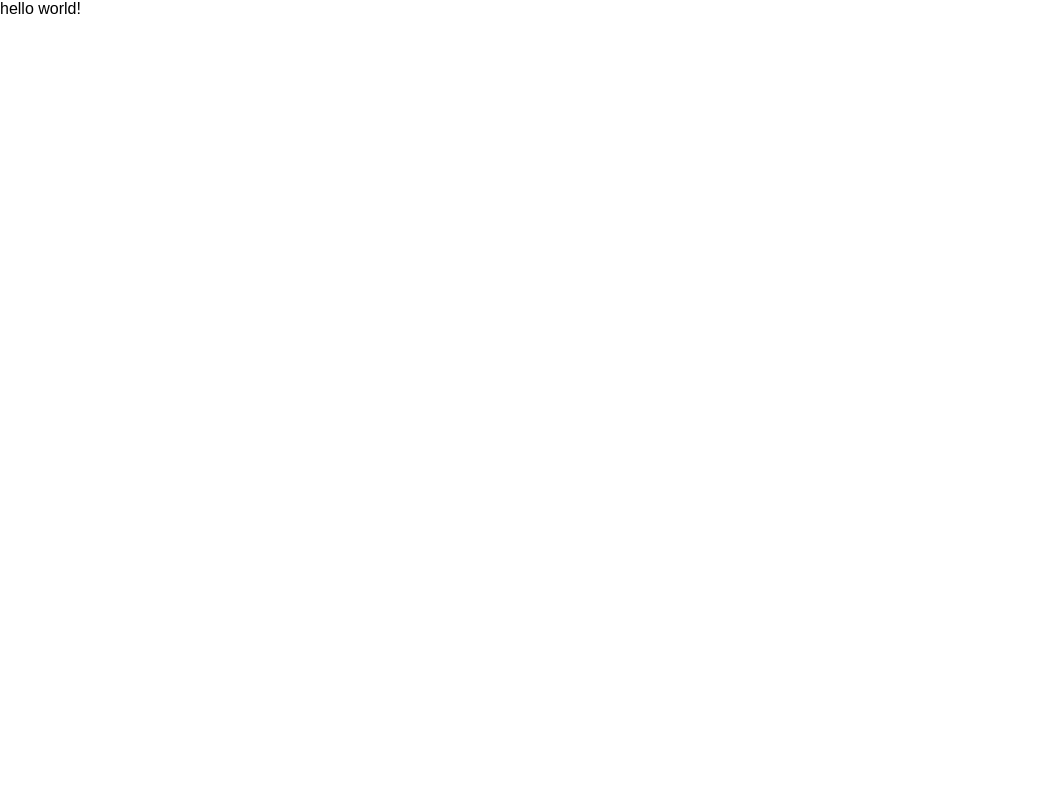
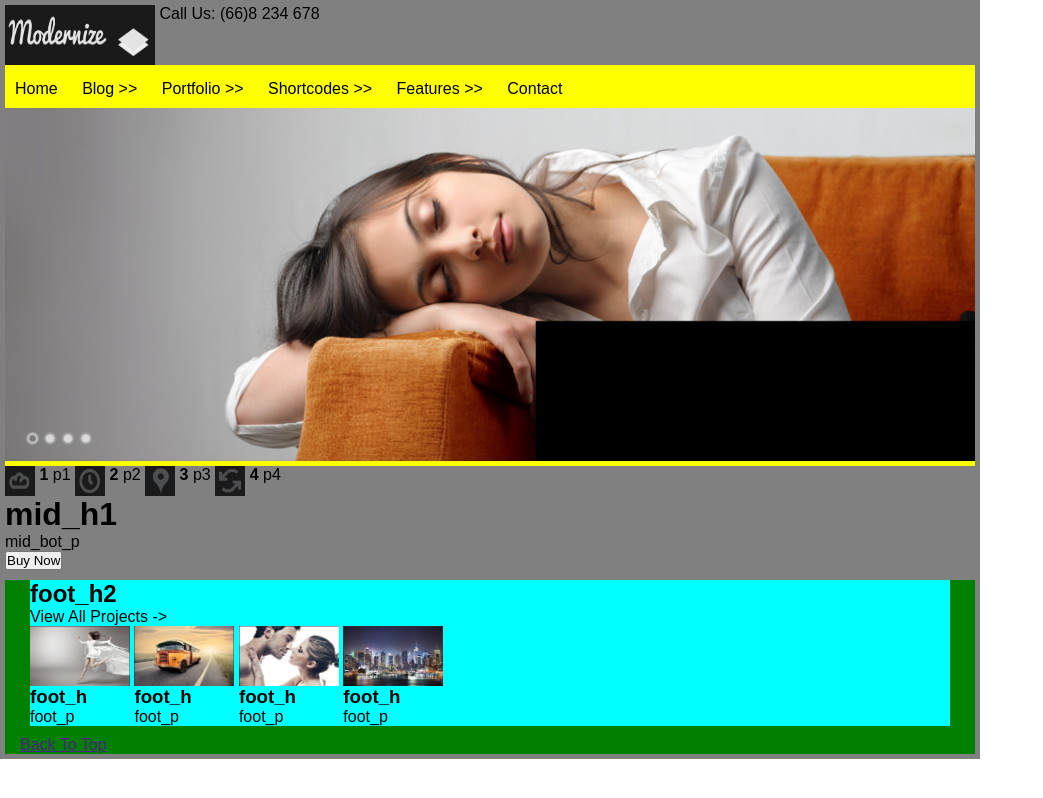
Before and after one commit to Agedob/Belt_Exam, a plain HTML site: page index.html in a window 1280 px wide. Shown: the whole page, without its empty margins (0-1043 px from the left). Drawn offline with Linux system fonts and the light colour scheme.

Commit message:
html done

```diff
--- a/index.html
+++ b/index.html
@@ -7,5 +7,71 @@
      </head>
     <body>
         <div id="container">
+        <div id="body">
             <div id="head">
-                <p>hello world!</p>
+                <img src="images/logo.png" alt="modernize logo" id="logo">
+                <p id="head_p">
+                    Call Us: (66)8 234 678
+                </p>
+            </div>
+            <div id="main">
+                <div id="menu_bar">
+                    <div id="menu_text">
+                        <p class="menu_p">Home</p>
+                        <p class="menu_p">Blog >></p>
+                        <p class="menu_p">Portfolio >></p>
+                        <p class="menu_p">Shortcodes >></p>
+                        <p class="menu_p">Features >></p>
+                        <p class="menu_p">Contact</p>
+                    </div>
+                    <img src="images/main_pic.png" alt="women on couch(tired") id="main_pic">
+                </div>
+                <div id="middle">
+                    <div id="mid_top">
+                            <img src="images/content_icon1.png" alt="cloud icon" id="cloud" class="icon">
+                            <h4 class="mid_h4">1</h4>
+                            <p class="mid_p">p1</p>
+                            <img src="images/content_icon2.png" alt="clock icon" id="clock" class="icon">
+                            <h4 class="mid_h4">2</h4>
+                            <p class="mid_p">p2</p>
+                            <img src="images/content_icon3.png" alt="pin icon" id="pin" class="icon">
+                            <h4 class="mid_h4">3</h4>
+                            <p class="mid_p">p3</p>
+                            <img src="images/content_icon4.png" alt="arrow icon" id="arrow" class="icon">
+                            <h4 class="mid_h4">4</h4>
+                            <p class="mid_p">p4</p>
+                    </div>
+                    <div id="mid_bot">
+                        <h1 id="mid_h1">mid_h1</h2>
+                        <p id="mid_bot_p">mid_bot_p</p>
+                        <button id="mid_but">Buy Now</button>
+                    </div>
+                </div>
+                <div id="footer">
+                    <div id="foot">
+                        <h2 id="foot_h2">foot_h2</h2>
+                        <p id="foot_head_p">View All Projects -></p>
+                        <div id="foot_1" class="foot_0">
+                            <img src="images/portfolio1.png" alt="Women dancing in white" id="port1" class="foot_img">
+                            <h3 class="foot_h">foot_h</h3>
+                            <p class="foot_p">foot_p</p>
+                        </div>
+                        <div id="foot_2" class="foot_0">
+                            <img src="images/portfolio2.png" alt="Bus driving away from sunset" id="port2" class="foot_img">
+                            <h3 class="foot_h">foot_h</h3>
+                            <p class="foot_p">foot_p</p>
+                        </div>
+                        <div id="foot_3" class="foot_0">
+                            <img src="images/portfolio3.png" alt="Male and female about to kiss" id="port3" class="foot_img">
+                            <h3 class="foot_h">foot_h</h3>
+                            <p class="foot_p">foot_p</p>
+                        </div>
+                        <div id="foot_4" class="foot_0">
+                            <img src="images/portfolio4.png" alt="Night shot of nyc from water" id="port4" class="foot_img">
+                            <h3 class="foot_h">foot_h</h3>
+                            <p class="foot_p">foot_p</p>
+                        </div>
+                    </div>
+                    <a href="">Back To Top</a>
+                </div>
+            </div>
--- a/styles.css
+++ b/styles.css
@@ -1,8 +1,86 @@
 *{
     margin: 0px;
     padding: 0px;
-    /* text-align: justify; */
     vertical-align: top;
     font-family: Arial, Helvetica, sans-serif;
-    /* color: white; */
    }
+
+#container{
+    padding: 5px;
+    width: 970px;
+    background-color: grey;
+}
+
+#head{
+
+}
+
+#logo{
+    height: 60px;
+    width: 150px;
+}
+
+#head_p{
+    display: inline-block;
+}
+
+#menu_bar{
+    background-color: yellow;
+    padding: 5px 0px;
+}
+
+.menu_p{
+    display: inline-block;
+    margin: 5px;
+    padding: 5px;
+}
+
+#main_pic{
+    width: 970px;
+}
+
+#middle{
+
+
+}
+
+#mid_top{
+
+
+
+}
+
+.icon{
+    display: inline-block;
+    width: 30px;
+    height: 30px;
+}
+
+.mid_p{
+    display: inline-block;
+}
+
+.mid_h4{
+    display: inline-block;
+}
+
+#mid_bot{
+
+}
+
+#footer{
+    padding: 0px 15px;
+    background-color: green;
+}
+
+#foot{
+    background-color: aqua;
+    margin: 10px;
+}
+.foot_0{
+    display: inline-block;
+}
+.foot_img{
+    height: 60px;
+    width: 100px;
+}
```
Also changed, not shown: images/content_icon1.png (renamed from modernize/modernize/content_icon1.png), images/content_icon2.png (renamed from modernize/modernize/content_icon2.png), images/content_icon3.png (renamed from modernize/modernize/content_icon3.png), images/content_icon4.png (renamed from modernize/modernize/content_icon4.png), images/logo.png (renamed from modernize/modernize/logo.png), images/main_pic.png (renamed from modernize/modernize/main_pic.png), images/portfolio1.png (renamed from modernize/modernize/portfolio1.png), images/portfolio2.png (renamed from modernize/modernize/portfolio2.png), images/portfolio3.png (renamed from modernize/modernize/portfolio3.png), images/portfolio4.png (renamed from modernize/modernize/portfolio4.png), images/read_me.txt (renamed from modernize/modernize/read_me.txt).
